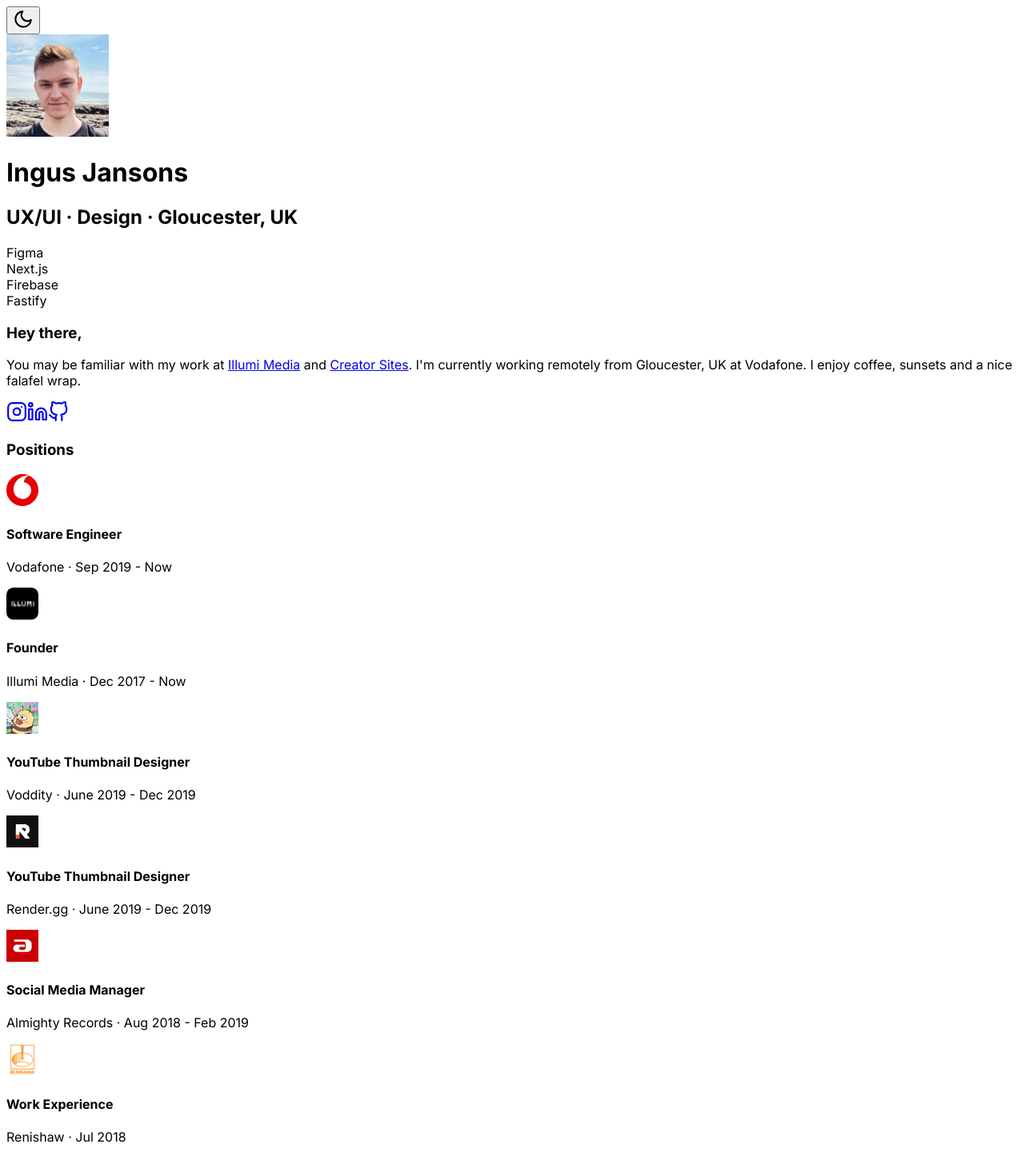
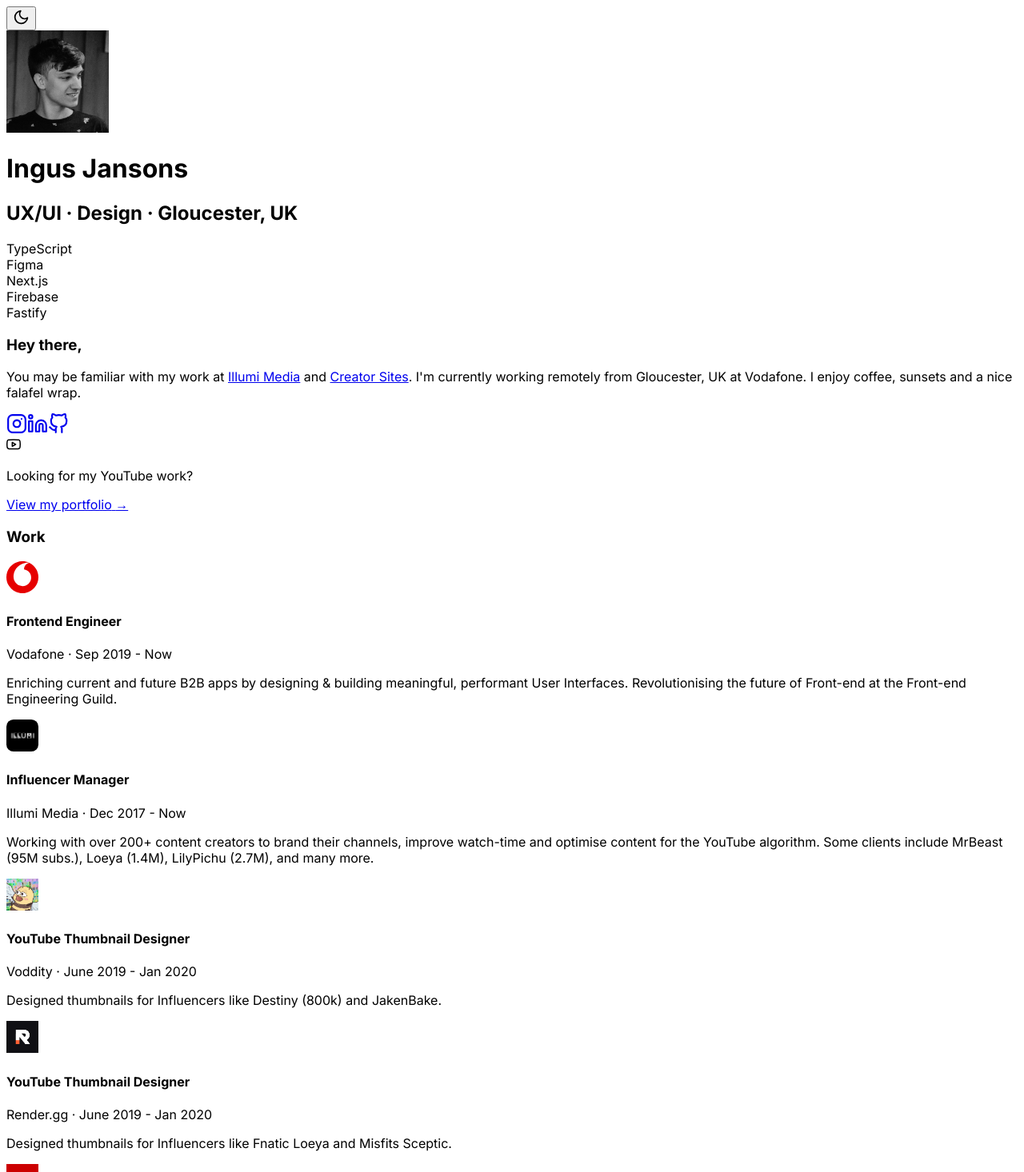
Before and after one commit to ingusjan/personal, a Next.js app: page / in a window 1280 px wide. Shown: the top 1466 px of the page at 80% size. Built offline with nearby package versions, Linux system fonts and the light colour scheme; what @tailwindcss/typography would draw is missing.

Commit message:
feat: general UI updates

```diff
--- a/data/positions.json
+++ b/data/positions.json
@@ -1,32 +1,38 @@
 [
   {
-    "title": "Software Engineer",
+    "title": "Frontend Engineer",
     "desc": "Vodafone · Sep 2019 - Now",
-    "img": "/img/logos/vodafone.svg"
+    "img": "/img/logos/vodafone.svg",
+    "doing": "Enriching current and future B2B apps by designing & building meaningful, performant User Interfaces. Revolutionising the future of Front-end at the Front-end Engineering Guild."
   },
   {
-    "title": "Founder",
+    "title": "Influencer Manager",
     "desc": "Illumi Media · Dec 2017 - Now",
-    "img": "/img/logos/illumimedia.svg"
+    "img": "/img/logos/illumimedia.svg",
+    "doing": "Working with over 200+ content creators to brand their channels, improve watch-time and optimise content for the YouTube algorithm. Some clients include MrBeast (95M subs.), Loeya (1.4M), LilyPichu (2.7M), and many more."
   },
   {
     "title": "YouTube Thumbnail Designer",
-    "desc": "Voddity · June 2019 - Dec 2019",
-    "img": "/img/logos/voddity.jpg"
+    "desc": "Voddity · June 2019 - Jan 2020",
+    "img": "/img/logos/voddity.jpg",
+    "doing": "Designed thumbnails for Influencers like Destiny (800k) and JakenBake."
   },
   {
     "title": "YouTube Thumbnail Designer",
-    "desc": "Render.gg · June 2019 - Dec 2019",
-    "img": "/img/logos/rendergg.png"
+    "desc": "Render.gg · June 2019 - Jan 2020",
+    "img": "/img/logos/rendergg.png",
+    "doing": "Designed thumbnails for Influencers like Fnatic Loeya and Misfits Sceptic."
   },
   {
     "title": "Social Media Manager",
     "desc": "Almighty Records · Aug 2018 - Feb 2019",
-    "img": "/img/logos/almighty.jpg"
+    "img": "/img/logos/almighty.jpg",
+    "doing": "Managing all social media platforms, marketing strategies and customer relations. During my time, I was responsible for increasing Twitter following by 87%, Instagram following by 247%"
   },
   {
     "title": "Work Experience",
     "desc": "Renishaw · Jul 2018",
-    "img": "/img/logos/renishaw.jpg"
+    "img": "/img/logos/renishaw.jpg",
+    "doing": "I was tasked to create a client and server program in Python using Raspberry Pi which would record data and create analytics. Furthermore, the server would visualize said data using bar charts."
   }
 ]
--- a/data/tags.json
+++ b/data/tags.json
@@ -1 +1 @@
-["Figma", "Next.js", "Firebase", "Fastify"]
+["TypeScript", "Figma", "Next.js", "Firebase", "Fastify"]
--- a/pages/index.js
+++ b/pages/index.js
@@ -1,9 +1,10 @@
 import Head from "next/head";
 import Image from "next/image";
-import { GitHub, Instagram, Linkedin, Moon, Sun } from "react-feather";
+import { GitHub, Instagram, Linkedin, Moon, Sun, Youtube } from "react-feather";
 import { useTheme } from "next-themes";
 import positions from "../data/positions";
 import tags from "../data/tags.json";
+import Link from "next/link";
 
 export default function Home() {
   const { theme, setTheme } = useTheme();
@@ -15,7 +16,7 @@ export default function Home() {
   return (
     <div>
       <Head>
-        <title>Ingus Jansons - Front-end Designer &and; Engineer</title>
+        <title>Ingus Jansons - Front-end Designer {"&"} Engineer</title>
         <meta
           name="description"
           content="Ingus Jansons is a Front-end Designer and Engineer based in Gloucester, UK."
@@ -36,7 +37,7 @@ export default function Home() {
           onClick={toggleTheme}
           className="right-12 absolute hover:bg-gray-100 dark:hover:bg-gray-800 active:bg-gray-200 p-2 rounded-2xl transition"
         >
-          {theme === "dark" ? <Sun size={26} /> : <Moon size={26} />}
+          {theme === "dark" ? <Sun size={21} /> : <Moon size={21} />}
         </button>
 
         {/* --- MAIN INFORMATION SECTION --- */}
@@ -44,7 +45,7 @@ export default function Home() {
           <Image
             width="128px"
             height="128px"
-            src="/img/ingus.png"
+            src="/img/ingus_bw.jpg"
             alt="Ingus Jansons"
             className="rounded-full"
           />
@@ -107,16 +108,28 @@ export default function Home() {
               <GitHub size={26} />
             </a>
           </div>
+
+          <div className="mt-10 inline-flex items-center space-x-2">
+            <Youtube size={18} />
+            <p className="text-sm">Looking for my YouTube work?</p>
+            <Link href="/portfolio">
+              <a className="text-sm font-bold no-underline hover:underline">
+                View my portfolio{" "}
+                <span className="text-gray-500 dark:text-gray-400">&rarr;</span>
+              </a>
+            </Link>
+          </div>
         </div>
+
         {/* --- END OF MAIN INFORMATION SECTION --- */}
 
         {/* --- START OF POSITIONS --- */}
         <div className="mt-12">
-          <h3 className="font-bold text-2xl mb-3">Positions</h3>
+          <h3 className="font-bold text-2xl mb-3">Work</h3>
 
           {positions.map((p, i) => (
-            <div className="hover:bg-gray-50 dark:hover:bg-gray-800 flex items-center border-b dark:border-gray-700 py-5 px-2">
-              <div className="inline-flex">
+            <div className="hover:bg-gray-50 dark:hover:bg-gray-800 flex items-start border-b dark:border-gray-700 py-5 px-2">
+              <div className="inline-flex min-w-[40px]">
                 <Image
                   src={p.img}
                   className="rounded-md"
@@ -131,6 +144,11 @@ export default function Home() {
                 <p className="text-gray-500 dark:text-gray-400 text-sm">
                   {p.desc}
                 </p>
+                {p.doing && (
+                  <p className="text-gray-500 dark:text-gray-400 leading-normal text-sm mt-2">
+                    {p.doing}
+                  </p>
+                )}
               </div>
             </div>
           ))}
```
Also changed, not shown: public/img/ingus_bw.jpg (added), 1 other file (tests, documents, lock files or other folders).
